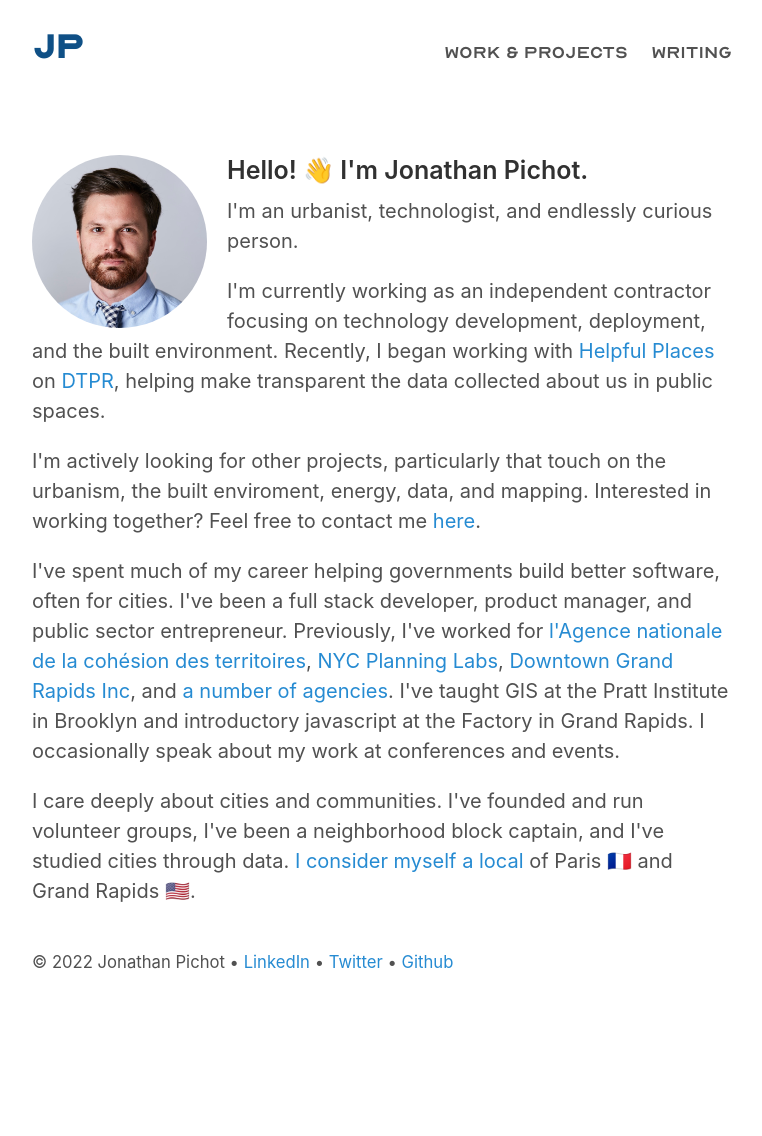
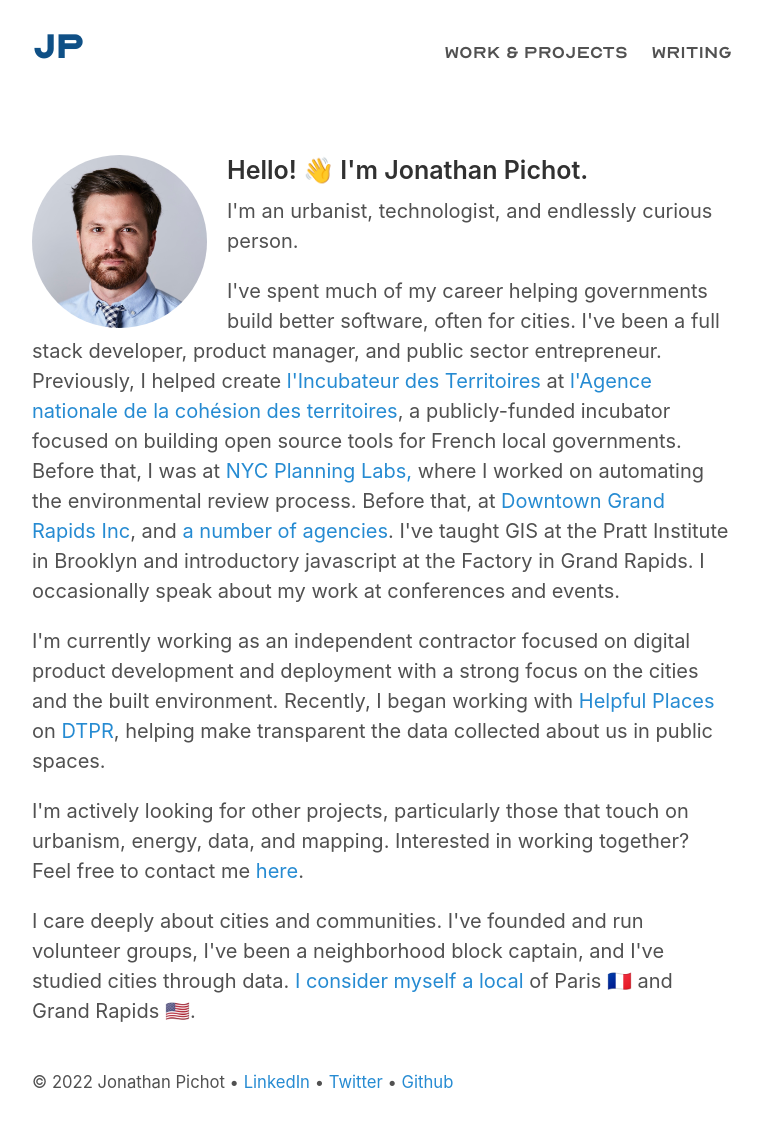
Before and after one commit to pichot/pichot.us, a Jekyll site: the page built from index.html, in a window 1280 px wide. Shown: the whole page, without its empty margins (258-1020 px from the left). Built offline with Jekyll 4.4.1, drawn with Linux system fonts in a browser that asks for light colours; before the commit the page ends 1016 px from its top, so only the background shows below that.

Commit message:
intro update

```diff
--- a/_includes/intro.html
+++ b/_includes/intro.html
@@ -7,18 +7,12 @@
     I'm an urbanist, technologist, and endlessly curious person.
   </p>
   <p>
-    I'm currently working as an independent contractor focusing on technology development, deployment, and the built environment.
-    Recently, I began working with <a href="https://www.helpfulplaces.com/">Helpful Places</a> on <a href="https://dtpr.helpfulplaces.com/">DTPR</a>, helping make transparent the data collected about us in public spaces.
-  </p>
-  <p>
-    I'm actively looking for other projects, particularly that touch on the urbanism, the built enviroment, energy, data, and mapping.
-    Interested in working together? Feel free to contact me <a href="mailto:jonathan@pichot.us">here</a>.
-  </p>
-  <p>
     I've spent much of my career helping governments build better software, often for cities. I've been a full stack developer, product manager, and public sector entrepreneur. Previously,
-    I've worked for
-    <abbr title="An agency in the French national government focused on supporting local governments"><a href="https://agence-cohesion-territoires.gouv.fr">l'Agence nationale de la cohésion des territoires</a></abbr>,
-    <a href="https://labs.planning.nyc.gov/">NYC Planning Labs</a>,
+    I helped create
+    <a href="https://incubateur.anct.gouv.fr">l'Incubateur des Territoires</a> at <abbr title="An agency in the French national government focused on supporting local governments"><a href="https://agence-cohesion-territoires.gouv.fr">l'Agence nationale de la cohésion des territoires</a></abbr>,
+    a publicly-funded incubator focused on building open source tools for French local governments.
+    Before that, I was at
+    <a href="https://labs.planning.nyc.gov/">NYC Planning Labs,</a> where I worked on automating the environmental review process. Before that, at
     <a href="https://downtowngr.org/">Downtown Grand Rapids Inc</a>, and
     <abbr title="Rapid Development Group">
       <a href="https://www.rapiddg.com/">a</a>
@@ -36,6 +30,14 @@
     I occasionally speak about my work at conferences and events.
   <p>
   <p>
+    I'm currently working as an independent contractor focused on digital product development and deployment with a strong focus on the cities and the built environment.
+    Recently, I began working with <a href="https://www.helpfulplaces.com/">Helpful Places</a> on <a href="https://dtpr.helpfulplaces.com/">DTPR</a>, helping make transparent the data collected about us in public spaces.
+  </p>
+  <p>
+    I'm actively looking for other projects, particularly those that touch on urbanism, energy, data, and mapping.
+    Interested in working together? Feel free to contact me <a href="mailto:jonathan@pichot.us">here</a>.
+  </p>
+  <p>
     I care deeply about cities and communities. I've founded and run volunteer groups, I've been a neighborhood block captain,
     and I've studied cities through data.
     <a href="https://www.ted.com/talks/taiye_selasi_don_t_ask_where_i_m_from_ask_where_i_m_a_local">I consider myself a local</a> of Paris 🇫🇷 and Grand Rapids 🇺🇸.
```
